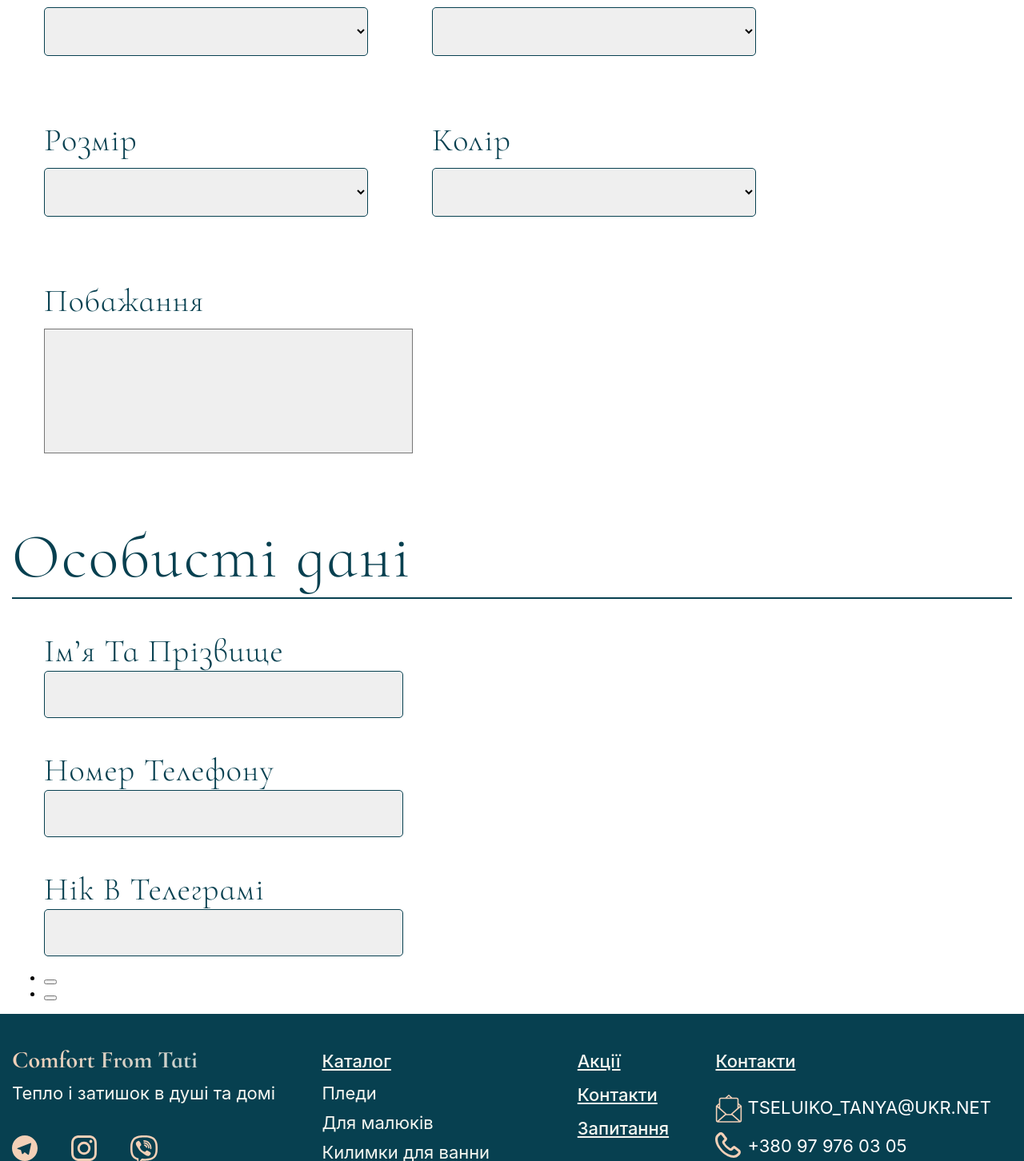
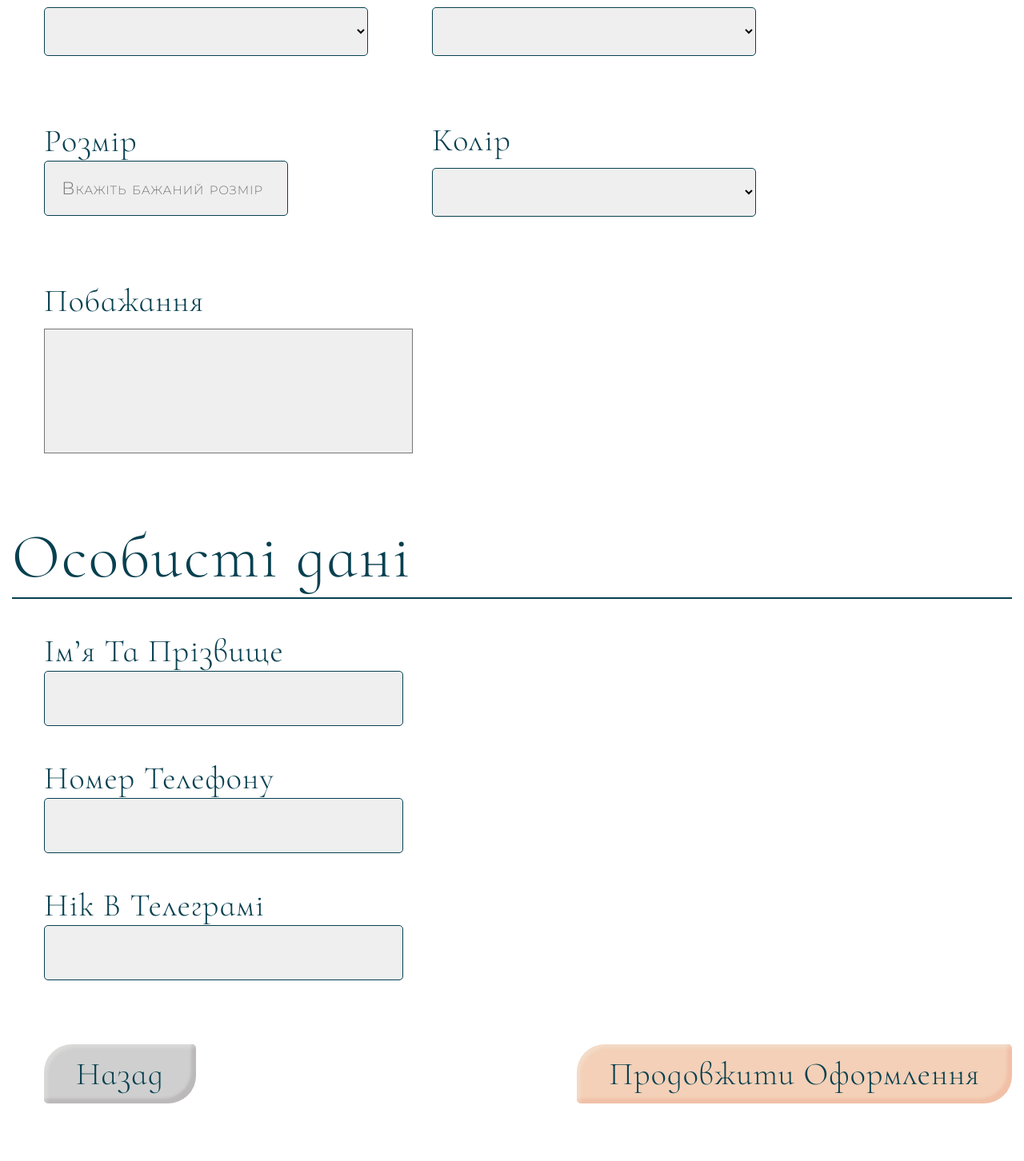
Before and after one commit to CheekyGeroin/comfort-from-tati-react, a React (Create React App) app: page /comfort-from-tati-react/catalog/individual in a window 1280 px wide. Shown: the part 469-1921 px from the top of the page at 80% size. Built offline with nearby package versions, Linux system fonts and the light colour scheme.

Commit message:
add btns for form and add function

```diff
--- a/src/components/Catalog/Individual/Individual.jsx
+++ b/src/components/Catalog/Individual/Individual.jsx
@@ -1,53 +1,111 @@
-import { Container, SelectForm, Form, FormContainer, Input, Item, Label, List, Option, Select, SelectContainer, SelectItem, SelectList, Textarea, Title, TitleContainer } from "./Individual.styled";
+import { useState } from 'react';
+import { boxShadowIndBack, boxShadowIndForward } from 'utils/variables';
+import {
+  Container,
+  Form,
+  FormContainer,
+  Input,
+  Item,
+  Label,
+  List,
+  Option,
+  Select,
+  SelectContainer,
+  SelectItem,
+  SelectList,
+  Textarea,
+  Title,
+  TitleContainer,
+  ButtonContainer,
+  ButtonList,
+  ButtonItem,
+  Btn
+} from './Individual.styled';
 
 const Individual = () => {
+  const [category, setCategory] = useState('')
+  const [type, setType] = useState('')
+  const [size, setSize] = useState('')
+  const [color, setColor] = useState('')
+  const [comment, setComment] = useState('')
+
+  const handleChange = (e) => {
+    const { name, value } = e.target;
+    switch (name) {
+      case 'category':
+        setCategory(value)
+        break;
+      case 'type':
+        setType(value)
+        break;
+      case 'size':
+        setSize(value)
+        break;
+      case 'colour':
+        setColor(value)
+        break;
+      case 'comment':
+        setComment(value)
+        break;
+      default:
+        return;
+    }
+  }
+  const handleSubmit = (e) => {
+    e.preventDefault()
+
+    console.log(category)
+    console.log(type)
+    console.log(size)
+    console.log(color)
+    console.log(comment)
+
+
+  }
   return (
     <Container>
+      <Form onSubmit={handleSubmit}>
         <SelectContainer>
           <TitleContainer>
             <Title>Найменування товару</Title>
           </TitleContainer>
-        <SelectForm>
           <SelectList>
             <SelectItem>
               <Label>
                 Категорія товару
-                <Select name="category">
+                <Select name="category"onChange={handleChange}>
                   <Option value="-"> </Option>
-                  <Option value="plaids">Великі пледи</Option>
-                  <Option value="kids">Дитячі пледи</Option>
-                  <Option value="bathroom">Килим у ванну</Option>
+                  <Option value="plaids">Плед</Option>
+                  <Option value="kids">Килимок у ванну</Option>
+                  <Option value="bathroom">Дитячий плед</Option>
                 </Select>
               </Label>
             </SelectItem>
             <SelectItem>
               <Label>
                 Плетіння
-                <Select name="type">
+                <Select name="type"onChange={handleChange}>
                   <Option value="-"> </Option>
+                  <Option value="braided">Плетінка</Option>
                   <Option value="heart">Серденько</Option>
                   <Option value="honey">Соти</Option>
-                  <Option value="braided">Плетінка</Option>
-                  <Option value="kids">Дитячі</Option>
-                  <Option value="bath">Килим у ванну</Option>
                 </Select>
               </Label>
             </SelectItem>
             <SelectItem>
               <Label>
                 Розмір
-                <Select name="size">
-                  <Option value="-"> </Option>
-                  <Option value="huge">Великий</Option>
-                  <Option value="medium">Середній</Option>
-                  <Option value="small">Маленький</Option>
-                </Select>
+                <Input
+                  type="text"
+                  name="size"
+                  placeholder="Вкажіть бажаний розмір"onChange={handleChange}
+                />
               </Label>
             </SelectItem>
             <SelectItem>
               <Label>
                 Колір
-                <Select name="colour">
+                <Select name="colour"onChange={handleChange}>
                   <Option value="-"> </Option>
                   <Option value="black">Чорний</Option>
                   <Option value="white">Білий</Option>
@@ -57,49 +115,51 @@ const Individual = () => {
             <SelectItem>
               <Label>
                 Побажання
-                <Textarea cols="55" rows="10"></Textarea>
+                <Textarea cols="55" rows="10" name='comment'onChange={handleChange}></Textarea>
               </Label>
             </SelectItem>
           </SelectList>
-        </SelectForm>
         </SelectContainer>
         <FormContainer>
           <TitleContainer>
             <Title>Особисті дані</Title>
           </TitleContainer>
-        <Form>
           <List>
             <Item>
               <Label>
                 Ім’я та прізвище
-                <Input type="text" name="name" />
+                <Input type="text" name="name" onChange={handleChange}/>
               </Label>
             </Item>
             <Item>
               <Label>
                 Номер телефону
-                <Input type="tel" name="phone" />
+                <Input type="tel" name="phone" onChange={handleChange}/>
               </Label>
             </Item>
             <Item>
               <Label>
                 Нік в телеграмі
-                <Input type="text" name="nickname" />
+                <Input type="text" name="nickname" onChange={handleChange}/>
               </Label>
             </Item>
           </List>
+        </FormContainer>
+        <ButtonContainer>
+          <ButtonList>
+            <ButtonItem>
+              <Btn type='button' bgColor='#CFCFCF' boxShadow={`${boxShadowIndBack}`}>
+                Назад
+              </Btn>
+            </ButtonItem>
+            <ButtonItem>
+              <Btn type='submit' bgColor='#F3D0B7' boxShadow={`${boxShadowIndForward}`}>
+                Продовжити оформлення
+              </Btn>
+            </ButtonItem>
+          </ButtonList>
+        </ButtonContainer>
       </Form>
-      </FormContainer>
-      <div>
-        <ul>
-          <li>
-            <button></button>
-          </li>
-          <li>
-            <button></button>
-          </li>
-        </ul>
-      </div>
     </Container>
   );
 };
--- a/src/components/Catalog/Individual/Individual.styled.jsx
+++ b/src/components/Catalog/Individual/Individual.styled.jsx
@@ -1,7 +1,7 @@
 import styled from '@emotion/styled';
 import { NavLink } from 'react-router-dom';
 import { desktop, mobile, tablet } from 'utils/breakpoints';
-import { mainTextColor, secondFont } from 'utils/variables';
+import { mainFont, mainFontWeight, mainTextColor, secondFont } from 'utils/variables';
 
 export const Container = styled.div`
   max-width: ${mobile};
@@ -40,7 +40,6 @@ export const Title = styled.h2`
     line-height: 1.28;
   }
 `;
-export const SelectForm = styled.form``;
 
 export const Form = styled.form``;
 
@@ -66,7 +65,10 @@ export const SelectItem = styled.li`
   }
 `;
 
-export const FormContainer = styled.div``;
+export const FormContainer = styled.div`
+@media screen and (min-width:${desktop}){
+  margin-bottom: 80px;
+}`;
 
 export const List = styled.ul`
 list-style:none;
@@ -105,12 +107,33 @@ background-color:#EFEFEF;
     padding: 21px;
 }`;
 
-export const Option = styled.option``;
+export const Option = styled.option`
+font-family: ${mainFont};
+font-style: normal;
+font-weight: ${mainFontWeight};
+font-size: 22px;
+line-height: 1.14;
+letter-spacing: 0.04em;
+font-variant: small-caps;
+color:${mainTextColor};
+border-bottom:1px solid ${mainTextColor};
+`;
 
 export const Input = styled.input`
+font-family:${mainFont};
+font-style: normal;
+font-weight: ${mainFontWeight};
+font-size: 22px;
+line-height: 1.14;
+
+letter-spacing: 0.04em;
+font-variant: small-caps;
+
+color: #4B8798;
 background-color:#EFEFEF;
 border: 1px solid ${mainTextColor};
 border-radius:5px;
+
 @media screen and (min-width:${desktop}){
     max-width:405px;
     padding: 21px;
@@ -124,3 +147,37 @@ export const Textarea = styled.textarea`
 `;
 
 export const Link = styled(NavLink)``;
+
+export const ButtonContainer = styled.div``
+
+export const ButtonList = styled.ul`
+list-style:none;
+display:flex;
+align-items:center;
+justify-content: space-between;
+@media screen and (min-width:${desktop}){
+  margin-bottom:80px;
+}`
+
+export const ButtonItem = styled.li`
+
+}`
+
+export const Btn = styled.button`
+font-family:${secondFont};
+font-style: normal;
+font-weight: ${mainFontWeight};
+font-size: 40px;
+line-height: 1.25;
+
+letter-spacing: 0.03em;
+text-transform: capitalize;
+background-color: ${props => props.bgColor};
+border:none;
+border-radius:35px 5px;
+color:${mainTextColor};
+box-shadow: ${props=> props.boxShadow};
+@media screen and (min-width:${desktop}){
+  padding:12px 40px;
+}
+`
--- a/src/utils/variables.js
+++ b/src/utils/variables.js
@@ -13,3 +13,9 @@ export const hoverIconColor = '#F0B69C';
 export const hoverBtnColor = '#F9B584';
 export const cubicBezier = 'cubic-bezier(0.4, 0, 0.2, 1)';
 export const burgerBgColor = '#052D38';
+
+export const boxShadowIndBack =
+  'inset 4px 4px 4px rgba(246, 247, 241, 0.3), inset -6px -6px 3px rgba(167, 164, 164, 0.5)';
+
+export const boxShadowIndForward =
+  'inset 4px 4px 4px rgba(246, 247, 241, 0.3), inset -6px -6px 3px rgba(240, 182, 156, 0.6)';
```
Lines whose indentation alone changed are shown as unchanged.
